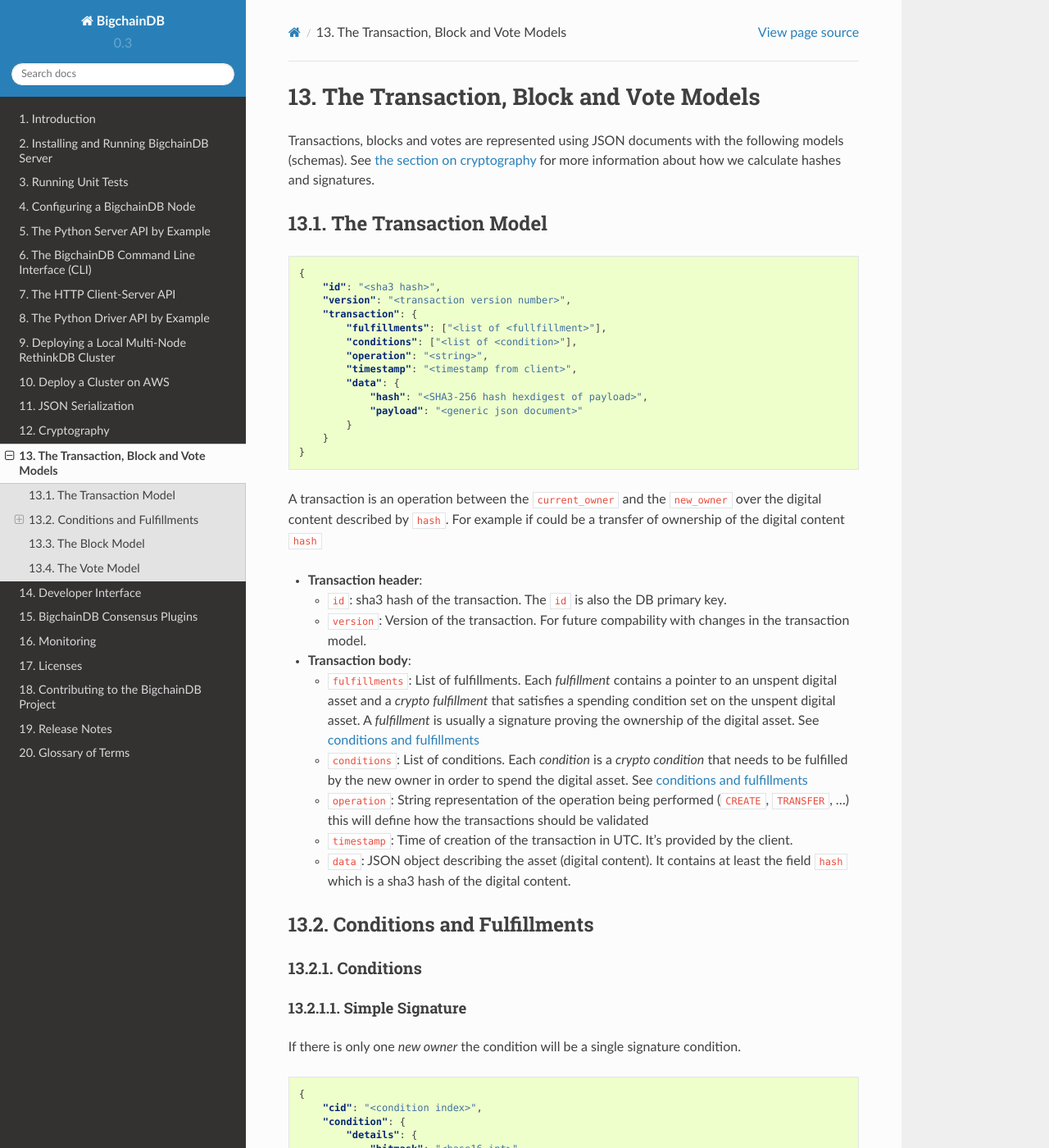
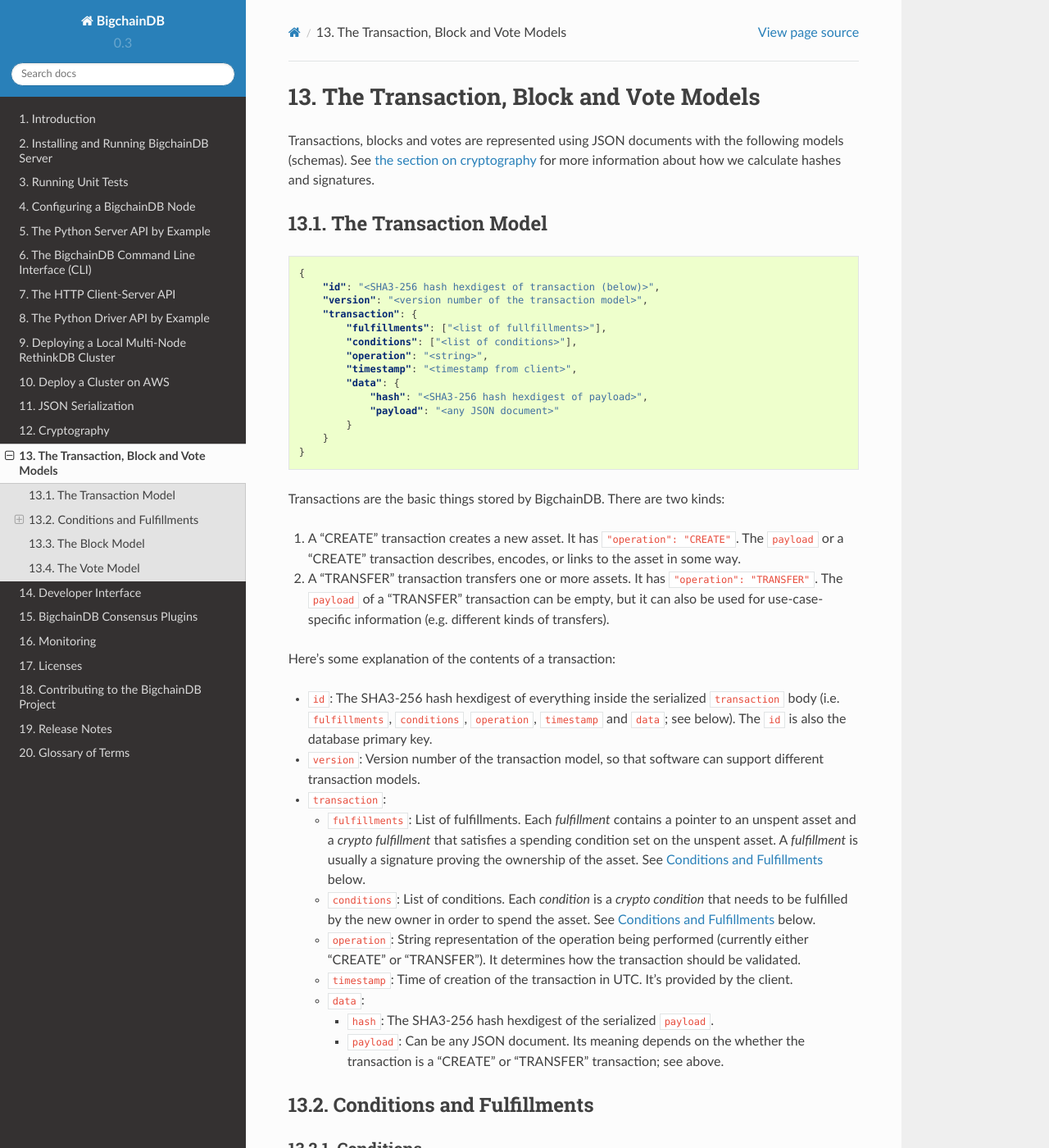
Before and after one commit to bigchaindb/bigchaindb, a Sphinx documentation site: the page built from docs/source/models.md, in a window 1280 px wide and 1400 px high. Shown: the whole window at 82% size. Built offline with Sphinx 7.4.7 and the Read the Docs theme 2.0.0, drawn with Linux system fonts in a browser that asks for light colours; some of the changed text lies outside the part shown.

Commit message:
Docs: edited the tx, block and vote models section

````diff
--- a/docs/source/models.md
+++ b/docs/source/models.md
@@ -6,47 +6,53 @@
 
 ```json
 {
-    "id": "<sha3 hash>",
-    "version": "<transaction version number>",
+    "id": "<SHA3-256 hash hexdigest of transaction (below)>",
+    "version": "<version number of the transaction model>",
     "transaction": {
-        "fulfillments": ["<list of <fullfillment>"],
-        "conditions": ["<list of <condition>"],
+        "fulfillments": ["<list of fullfillments>"],
+        "conditions": ["<list of conditions>"],
         "operation": "<string>",
         "timestamp": "<timestamp from client>",
         "data": {
             "hash": "<SHA3-256 hash hexdigest of payload>",
-            "payload": "<generic json document>"
+            "payload": "<any JSON document>"
         }
     }
 }
 ```
 
-A transaction is an operation between the `current_owner` and the `new_owner` over the digital content described by `hash`. For example if could be a transfer of ownership of the digital content `hash`
+Transactions are the basic things stored by BigchainDB. There are two kinds:
 
-- **Transaction header**:
-    - `id`: sha3 hash of the transaction. The `id` is also the DB primary key.
-    - `version`: Version of the transaction. For future compability with changes in the transaction model.
-- **Transaction body**:
-    - `fulfillments`: List of fulfillments. Each _fulfillment_ contains a pointer to an unspent digital asset
-    and a _crypto fulfillment_ that satisfies a spending condition set on the unspent digital asset. A _fulfillment_
-    is usually a signature proving the ownership of the digital asset.
-    See [conditions and fulfillments](models.md#conditions-and-fulfillments)
+1. A "CREATE" transaction creates a new asset. It has `"operation": "CREATE"`. The `payload` or a "CREATE" transaction describes, encodes, or links to the asset in some way.
+2. A "TRANSFER" transaction transfers one or more assets. It has `"operation": "TRANSFER"`. The `payload` of a "TRANSFER" transaction can be empty, but it can also be used for use-case-specific information (e.g. different kinds of transfers).
+
+Here's some explanation of the contents of a transaction:
+
+- `id`: The SHA3-256 hash hexdigest of everything inside the serialized `transaction` body (i.e. `fulfillments`, `conditions`, `operation`, `timestamp` and `data`; see below). The `id` is also the database primary key.
+- `version`: Version number of the transaction model, so that software can support different transaction models.
+- `transaction`:
+    - `fulfillments`: List of fulfillments. Each _fulfillment_ contains a pointer to an unspent asset
+    and a _crypto fulfillment_ that satisfies a spending condition set on the unspent asset. A _fulfillment_
+    is usually a signature proving the ownership of the asset.
+    See [Conditions and Fulfillments](#conditions-and-fulfillments) below.
     - `conditions`: List of conditions. Each _condition_ is a _crypto condition_ that needs to be fulfilled by the
-    new owner in order to spend the digital asset.
-    See [conditions and fulfillments](models.md#conditions-and-fulfillments)
-    - `operation`: String representation of the operation being performed (`CREATE`, `TRANSFER`, ...) this will define how
-    the transactions should be validated
+    new owner in order to spend the asset.
+    See [Conditions and Fulfillments](#conditions-and-fulfillments) below.
+    - `operation`: String representation of the operation being performed (currently either "CREATE" or "TRANSFER"). It determines how
+    the transaction should be validated.
     - `timestamp`: Time of creation of the transaction in UTC. It's provided by the client.
-    - `data`: JSON object describing the asset (digital content). It contains at least the field `hash` which is a
-    sha3 hash of the digital content.
+    - `data`:
+        - `hash`: The SHA3-256 hash hexdigest of the serialized `payload`.
+        - `payload`: Can be any JSON document. Its meaning depends on the whether the transaction
+    is a "CREATE" or "TRANSFER" transaction; see above.
 
 ## Conditions and Fulfillments
 
 ### Conditions
 
-##### Simple Signature
+#### One New Owner
 
-If there is only one _new owner_ the condition will be a single signature condition.
+If there is only one _new owner_, the condition will be a single-signature condition.
 
 ```json
 {
@@ -54,33 +60,32 @@
     "condition": {
         "details": {
             "bitmask": "<base16 int>",
-            "public_key": "<explain>",
+            "public_key": "<new owner public key>",
             "signature": null,
             "type": "fulfillment",
             "type_id": "<base16 int>"
         },
         "uri": "<string>"
     },
-    "new_owners": ["<list of <base58 string>>"]
+    "new_owners": ["<new owner public key>"]
 }
 ```
 
 - **Condition header**:
     - `cid`: Condition index so that we can reference this output as an input to another transaction. It also matches
-    the input `fid`, making this the condition to fulfill in order to spend the digital asset used as input with `fid`
-    - `new_owners`: List of public keys of the new owners.
+    the input `fid`, making this the condition to fulfill in order to spend the asset used as input with `fid`.
+    - `new_owners`: A list containing one item: the public key of the new owner.
 - **Condition body**:
-    - `bitmask`: a set of bits representing the features required by the condition type
-    - `public_key`: the base58 representation of the _new_owner's_ verifying key.
-    - `type_id`: the fulfillment type ID (see the [ILP spec](https://interledger.org/five-bells-condition/spec.html))
-    - `uri`: binary representation of the condition using only URL-safe characters
+    - `bitmask`: A set of bits representing the features required by the condition type.
+    - `public_key`: The _new_owner's_ public key.
+    - `type_id`: The fulfillment type ID; see the [ILP spec](https://interledger.org/five-bells-condition/spec.html).
+    - `uri`: Binary representation of the condition using only URL-safe characters.
 
-##### Multi Signature
+#### Multiple New Owners
 
-If there are multiple _new owners_ by default we create a condition requiring a signature from each new owner in order
-to spend the digital asset.
+If there are multiple _new owners_, we can create a condition requiring a signature from each new owner in order
+to spend the asset. For example:
 
-Example of a condition with two _new owners_:
 ```json
 {
     "cid": "<condition index>",
@@ -121,16 +126,17 @@
     - `weight`: integer weight for each subfulfillment's contribution to the threshold
 - `threshold`: threshold to reach for the subfulfillments to reach a valid fulfillment
 
+The `weight`s and `threshold` could be adjusted. For example, if the `threshold` was changed to 1 above, then only one of the new owners would have to provide a signature to spend the asset.
 
 ### Fulfillments
 
-##### Simple Signature
+#### One Current Owner
 
-If there is only one _current owner_ the fulfillment will be a single signature fulfillment.
+If there is only one _current owner_, the fulfillment will be a single-signature fulfillment.
 
 ```json
 {
-    "current_owners": ["<Public Key>"],
+    "current_owners": ["<public key of current owner>"],
     "fid": 0,
     "fulfillment": "cf:4:RxFzIE679tFBk8zwEgizhmTuciAylvTUwy6EL6ehddHFJOhK5F4IjwQ1xLu2oQK9iyRCZJdfWAefZVjTt3DeG5j2exqxpGliOPYseNkRAWEakqJ_UrCwgnj92dnFRAEE",
     "input": {
@@ -140,11 +146,11 @@
 }
 ```
 
-- `fid`: Fulfillment index. It matches a `cid` in the conditions with a new _crypto condition_ that the new owner(s)
-need to fulfill to spend this digital asset
-- `current_owners`: Public key of the current owner(s)
+- `fid`: Fulfillment index. It matches a `cid` in the conditions with a new _crypto condition_ that the new owner
+  needs to fulfill to spend this asset.
+- `current_owners`: A list of public keys of the current owners; in this case it has just one public key.
 - `fulfillment`:
-- `input`: Pointer to the digital asset and condition of a previous transaction
+- `input`: Pointer to the asset and condition of a previous transaction
     - `cid`: Condition index
     - `txid`: Transaction id
 
@@ -152,7 +158,7 @@
 
 ```json
 {
-    "id": "<sha3 hash of the serialized block contents>",
+    "id": "<SHA3-256 hash hexdigest of the serialized block contents>",
     "block": {
         "timestamp": "<block-creation timestamp>",
         "transactions": ["<list of transactions>"],
@@ -164,21 +170,16 @@
 }
 ```
 
-Still to be defined when new blocks are created (after x number of transactions, or after x amount of seconds,
-or both).
-
-A block contains a group of transactions and includes the hash of the hash of the previous block to build the chain.
-
-- `id`: sha3 hash of the contents of `block` (i.e. the timestamp, list of transactions, node_pubkey, and voters). This is also a RethinkDB primary key; that's how we ensure that all blocks are unique.
-- `block`: The actual block
-    - `timestamp`: timestamp when the block was created. It's provided by the node that created the block.
-    - `transactions`: the list of transactions included in the block
-    - `node_pubkey`: the public key of the node that create the block
-    - `voters`: list of public keys of the federation nodes. Since the size of the
-      federation may change over time this will tell us how many nodes existed
-      in the federation when the block was created so that at a later point in
+- `id`: SHA3-256 hash hexdigest of the contents of `block` (i.e. the timestamp, list of transactions, node_pubkey, and voters). This is also a database primary key; that's how we ensure that all blocks are unique.
+- `block`:
+    - `timestamp`: Timestamp when the block was created. It's provided by the node that created the block.
+    - `transactions`: A list of the transactions included in the block.
+    - `node_pubkey`: The public key of the node that create the block.
+    - `voters`: A list of public keys of federation nodes. Since the size of the
+      federation may change over time, this will tell us how many nodes existed
+      in the federation when the block was created, so that at a later point in
       time we can check that the block received the correct number of votes.
-- `signature`: Signature of the block by the node that created the block (i.e. To create it, the node serialized the block contents and signed that with its private key)
+- `signature`: Signature of the block by the node that created the block. (To create the signature, the node serializes the block contents and signs that with its private key.)
 - `votes`: Initially an empty list. New votes are appended as they come in from the nodes.
 
 ## The Vote Model
@@ -187,7 +188,7 @@
 
 ```json
 {
-    "node_pubkey": "<the pubkey of the voting node>",
+    "node_pubkey": "<the public key of the voting node>",
     "vote": {
         "voting_for_block": "<id of the block the node is voting for>",
         "previous_block": "<id of the block previous to this one>",
@@ -199,4 +200,4 @@
 }
 ```
 
-Note: The `invalid_reason` was not being used as of v0.1.3.
+Note: The `invalid_reason` was not being used as of v0.1.3 and may be dropped in a future version of BigchainDB.
````
